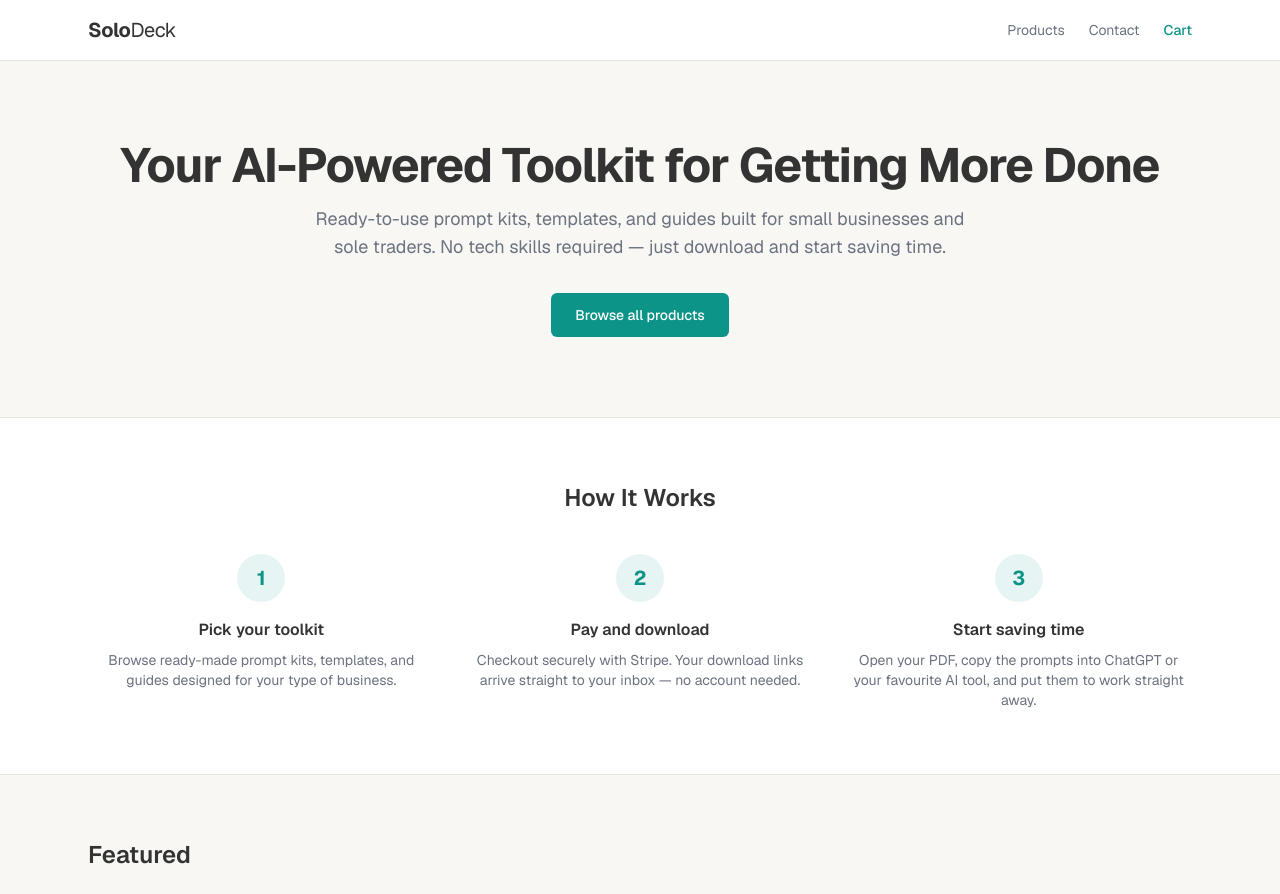
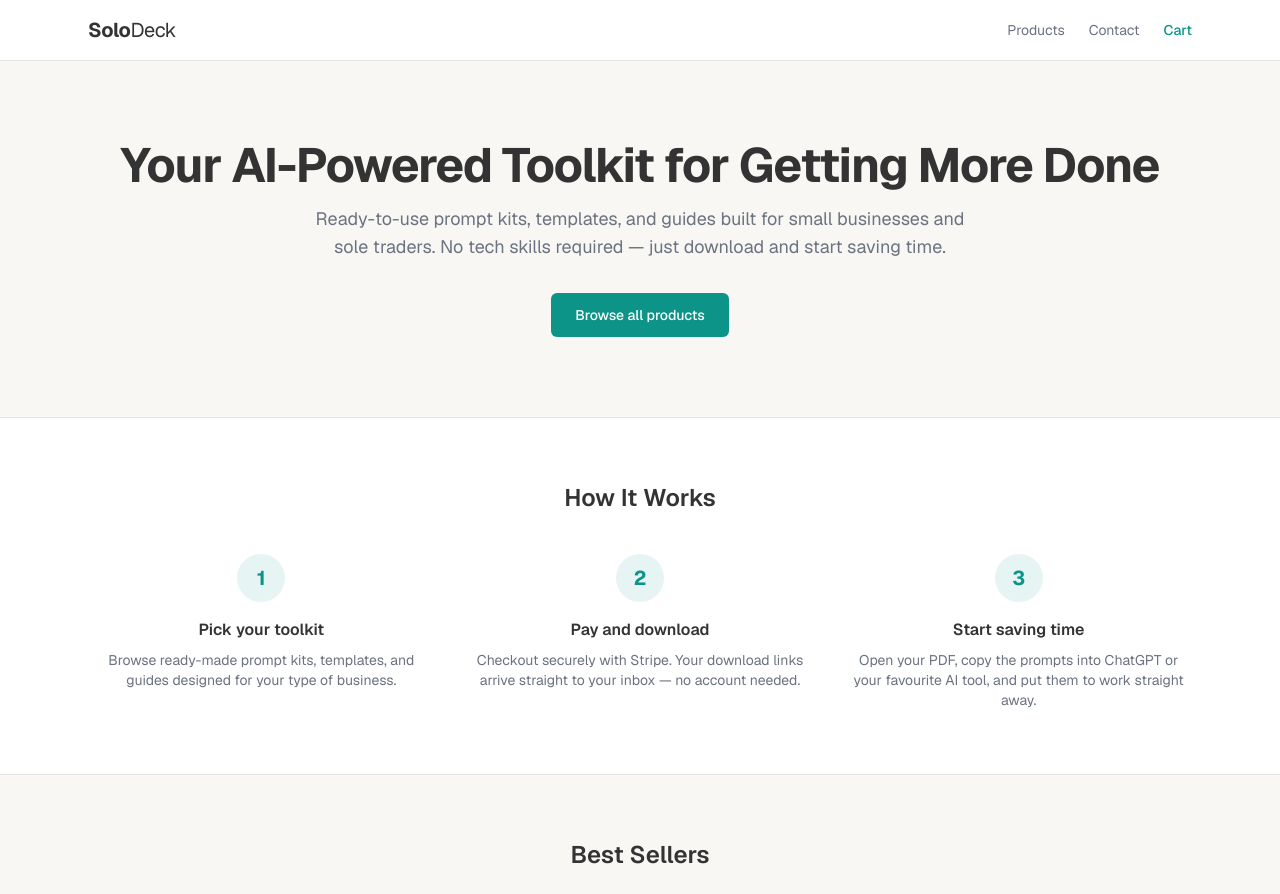
Before and after one commit to GenicoDigital/solodeck, a Next.js app: page / in a window 1280 px wide. Shown: the top 894 px of the page. Built offline with nearby package versions, Linux system fonts and the light colour scheme.

Commit message:
Homepage: rename Featured to Best Sellers and centre the heading
Co-Authored-By: Claude Opus 4.8 (1M context) <noreply@anthropic.com>

```diff
--- a/src/app/page.tsx
+++ b/src/app/page.tsx
@@ -76,8 +76,8 @@ export default function Home() {
       {/* Featured Products */}
       {featured.length > 0 && (
         <section className="mx-auto max-w-6xl px-6 py-16">
-          <h2 className="mb-6 text-2xl font-semibold text-charcoal">
-            Featured
+          <h2 className="mb-6 text-center text-2xl font-semibold text-charcoal">
+            Best Sellers
           </h2>
           <div className="grid gap-6 sm:grid-cols-2 lg:grid-cols-3">
             {featured.map((product) => (
```
